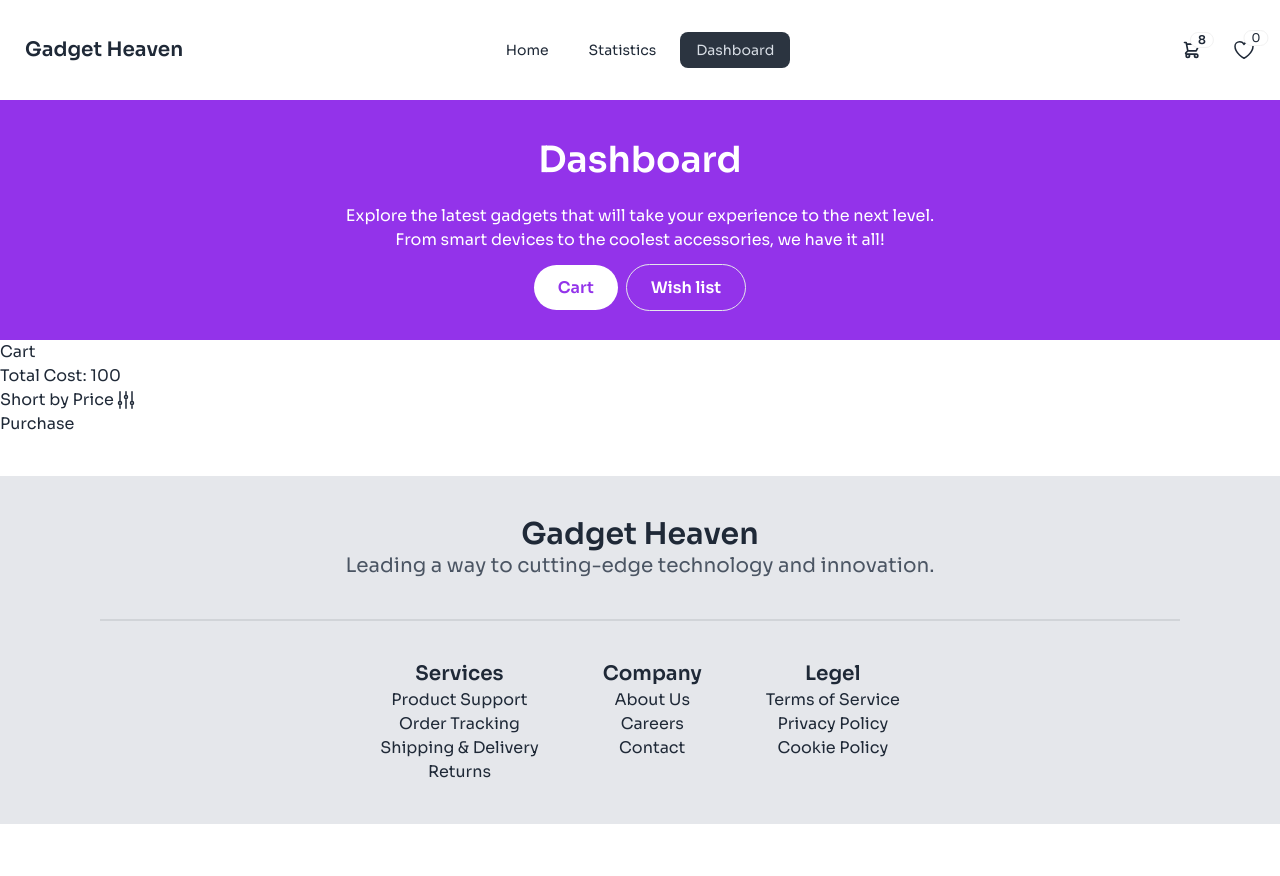
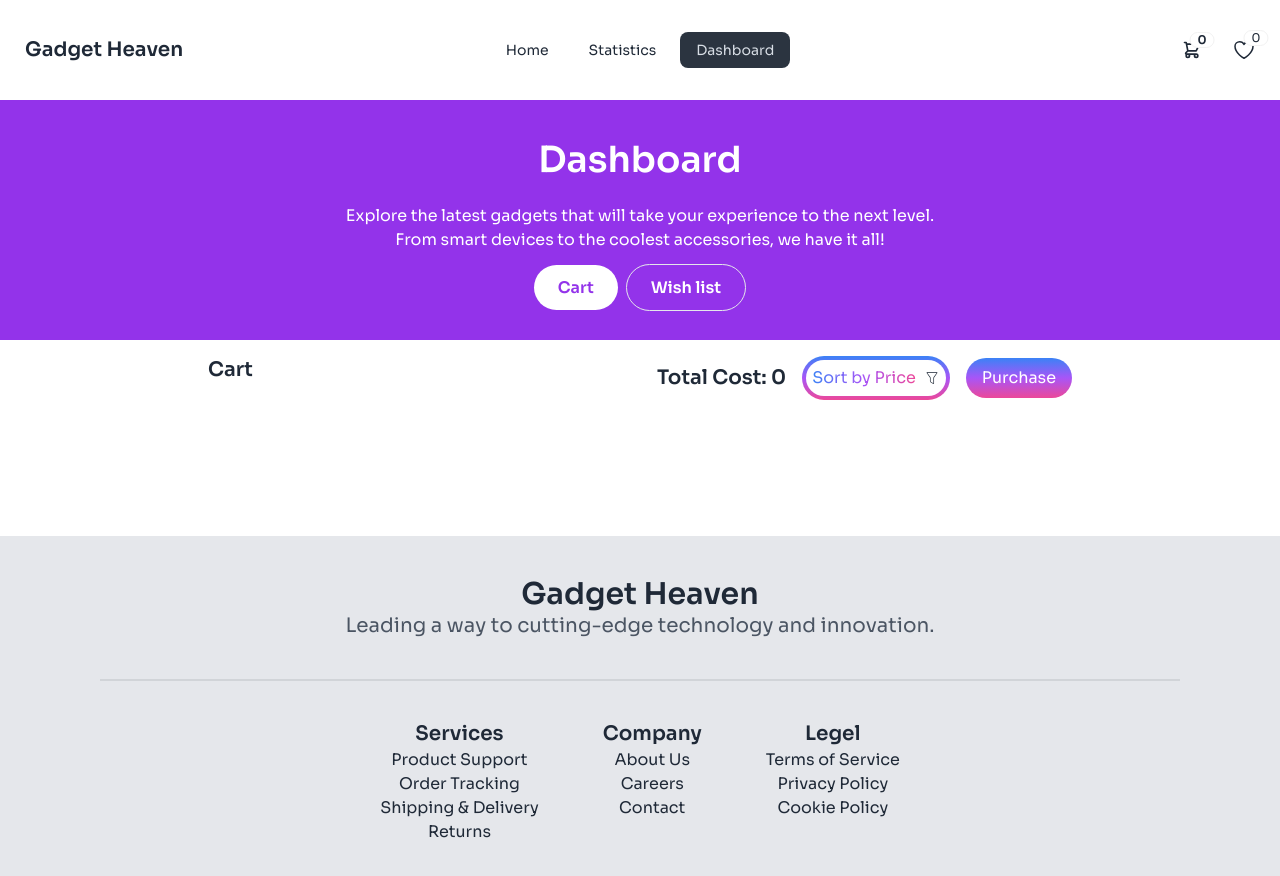
Before and after one commit to Rupon100/Gadget-Heaven, a React (Vite) app: page /dashboard/cart in a window 1280 px wide. Shown: the top 876 px of the page. Before the commit the page ends 824 px from the top, so only its background shows below. Built offline with nearby package versions, Linux system fonts and the light colour scheme.

Commit message:
added product list price added in the navbar

```diff
--- a/package.json
+++ b/package.json
@@ -14,9 +14,11 @@
     "match-sorter": "^7.0.0",
     "react": "^18.3.1",
     "react-dom": "^18.3.1",
+    "react-icons": "^5.3.0",
     "react-rating-stars-component": "^2.2.0",
     "react-router-dom": "^6.27.0",
     "react-tabs": "^6.0.2",
+    "react-toastify": "^10.0.6",
     "sort-by": "^1.2.0"
   },
   "devDependencies": {
--- a/src/AddToCart/AddToCart.jsx
+++ b/src/AddToCart/AddToCart.jsx
@@ -1,26 +1,63 @@
-import { useParams } from "react-router-dom";
+import { useLoaderData, useParams } from "react-router-dom";
+import { CiFilter } from "react-icons/ci";
+import { getStoredAddList } from "../Utility/AddToDashBoard";
+import { useEffect, useState } from "react";
+import AddToCartList from "./AddToCartList";
 
 
 
 const AddToCart = () => {
+    const [price, ttlPrice] = useState(0);
+    const [addlist, setAddList] = useState([]);
+    const allData = useLoaderData();
+    const getId = getStoredAddList();
+    //console.log(allData)
+
+
+    useEffect(() => {
+        const filterAddData = allData.filter(data => getId.includes(data.product_id.toString()))
+        setAddList(filterAddData)
+
+        const totalPrice = filterAddData.reduce((sum,item) => sum + item.price, 0);
+        ttlPrice(totalPrice)
+
+    }, [])
+
+    //console.log(addlist)
+
+    const shortByPrice = () => {
+        console.log('worked')
+        const descendingOrder =  [...addlist].sort((a,b) => b.price - a.price);
+        setAddList(descendingOrder);
+
+    }
+
+
+
 
     return (
-        <div>
-            <div>
-                <h2>Cart</h2>
-                <div>
-                    <h2>Total Cost: 100</h2>
-                    <button className="flex">
-                        <span>Short by Price</span>
-                        <svg xmlns="http://www.w3.org/2000/svg" fill="none" viewBox="0 0 24 24" strokeWidth={1.5} stroke="currentColor" className="size-6">
-                          <path strokeLinecap="round" strokeLinejoin="round" d="M6 13.5V3.75m0 9.75a1.5 1.5 0 0 1 0 3m0-3a1.5 1.5 0 0 0 0 3m0 3.75V16.5m12-3V3.75m0 9.75a1.5 1.5 0 0 1 0 3m0-3a1.5 1.5 0 0 0 0 3m0 3.75V16.5m-6-9V3.75m0 3.75a1.5 1.5 0 0 1 0 3m0-3a1.5 1.5 0 0 0 0 3m0 9.75V10.5" />
-                        </svg>
-                    </button>
-                    <button>Purchase</button>
+        <div className="flex flex-col max-w-4xl mx-auto p-4">
+            <div className="flex justify-between">
+                <h2 className="text-xl font-semibold">Cart</h2>
+                <div className="flex justify-center items-center gap-4">
+                    <h2 className="text-xl font-semibold">Total Cost: {price}</h2>
+
+                    <button onClick={shortByPrice} className="flex justify-center p-1 items-center rounded-full bg-gradient-to-b from-blue-500 via-purple-500 to-pink-500">
+                        <div className="flex gap-2 justify-center items-center rounded-full bg-white p-1.5">
+                            <span className="text-transparent bg-clip-text bg-gradient-to-r from-blue-500 via-purple-500 to-pink-500">Sort by Price</span>
+                            <CiFilter />
+                        </div>
+                   </button>
+
+                    <button className="px-4 py-2 bg-gradient-to-b from-blue-500 via-purple-500 to-pink-500 rounded-full text-white">Purchase</button>
                 </div>
             </div>
-            <div>
-                <div></div>
+            <div className="py-6">
+                <div className="space-y-4 py-4">
+                    {
+                        addlist.map((item, index) => <AddToCartList key={index} item={item}></AddToCartList>)
+                    }
+                </div>
             </div>
         </div>
     );
--- /dev/null
+++ b/src/AddToCart/AddToCartList.jsx
@@ -0,0 +1,29 @@
+import { MdDeleteForever } from "react-icons/md";
+
+// import { ToastContainer, toast } from 'react-toastify';
+// import 'react-toastify/dist/ReactToastify.css';
+
+const AddToCartList = ({ item }) => {
+    // console.log(item)
+    const {product_title, product_image, price,description } = item;
+
+    return (
+        <div className="flex justify-between items-start border p-2 rounded-md">
+            <div className="flex gap-4">
+                <img className="w-44 rounded-md" src={product_image} alt="product-image" />
+                <div className="w-2/3 space-y-2">
+                    <h2 className="text-xl font-semibold">{product_title}</h2>
+                    <p className="text-gray-600">{description}</p>
+                    <p className="font-semibold">Price: {price}$</p>
+                </div>
+            </div>
+            <div className="">
+                <button className="text-2xl text-red-500">
+                    <MdDeleteForever />
+                </button>
+            </div>
+        </div>
+    );
+};
+
+export default AddToCartList;
--- a/src/Header/Navbar.jsx
+++ b/src/Header/Navbar.jsx
@@ -1,8 +1,15 @@
 import { NavLink } from "react-router-dom";
+import { getStoredAddList } from "../Utility/AddToDashBoard";
+import { useEffect, useState } from "react";
 
 
 
 const Navbar = () => {
+     const [price, ttlPrice] = useState(0);
+     const [gadgets, setGadgets] = useState([]);
+     const [addlist, setAddList] = useState([]);
+     const savedItem = getStoredAddList();
+
     const links = <div className="flex flex-row gap-2">
         <li>
             <NavLink to='/'>Home</NavLink>
@@ -14,6 +21,29 @@ const Navbar = () => {
             <NavLink to="/dashboard">Dashboard</NavLink>
         </li>
     </div>
+
+
+
+
+    useEffect(() => {
+      fetch('/data.json')
+      .then(res => res.json())
+      .then(data => setGadgets(data));
+
+      const filterAddData = gadgets.filter(data => savedItem.includes(data.product_id.toString()))
+      setAddList(filterAddData)
+
+      const totalPrice = filterAddData.reduce((sum,item) => sum + item.price, 0);
+      ttlPrice(totalPrice)
+
+    }, [])
+
+
+    /// console.log(addlist, price)
+
+
+    //const totalPrice = filterAddData.reduce((sum,item) => sum + item.price, 0);
+    // ttlPrice(totalPrice)
 
 
     return (
@@ -57,8 +87,6 @@ const Navbar = () => {
             </div>
             <div className="navbar-end gap-2">
 
-
-
                <div className="dropdown dropdown-end">
                   <div tabIndex={0} role="button" className="btn btn-ghost btn-circle">
                     <div className="indicator">
@@ -74,15 +102,15 @@ const Navbar = () => {
                           strokeWidth="2"
                           d="M3 3h2l.4 2M7 13h10l4-8H5.4M7 13L5.4 5M7 13l-2.293 2.293c-.63.63-.184 1.707.707 1.707H17m0 0a2 2 0 100 4 2 2 0 000-4zm-8 2a2 2 0 11-4 0 2 2 0 014 0z" />
                       </svg>
-                      <span className="badge badge-sm indicator-item">8</span>
+                      <span className="badge badge-sm indicator-item">{addlist.length}</span>
                     </div>
                   </div>
                   <div
                     tabIndex={0}
                     className="card card-compact dropdown-content bg-base-100 z-[1] mt-3 w-52 shadow">
                     <div className="card-body">
-                      <span className="text-lg font-bold">8 Items</span>
-                      <span className="text-info">Subtotal: $999</span>
+                      <span className="text-lg font-bold">{addlist.length} Items</span>
+                      <span className="text-info">Subtotal: {price}$</span>
                       <div className="card-actions">
                         <button className="btn btn-primary btn-block">View cart</button>
                       </div>
@@ -90,14 +118,7 @@ const Navbar = () => {
                   </div>
               </div>
 
-
-               {/* <div className="p-2 border rounded-full cursor-pointer">
-                  <svg xmlns="http://www.w3.org/2000/svg" fill="none" viewBox="0 0 24 24" strokeWidth={1.5} stroke="currentColor" className="size-6">
-                    <path strokeLinecap="round" strokeLinejoin="round" d="M2.25 3h1.386c.51 0 .955.343 1.087.835l.383 1.437M7.5 14.25a3 3 0 0 0-3 3h15.75m-12.75-3h11.218c1.121-2.3 2.1-4.684 2.924-7.138a60.114 60.114 0 0 0-16.536-1.84M7.5 14.25 5.106 5.272M6 20.25a.75.75 0 1 1-1.5 0 .75.75 0 0 1 1.5 0Zm12.75 0a.75.75 0 1 1-1.5 0 .75.75 0 0 1 1.5 0Z" />
-                  </svg>
-               </div> */}
-
-               <div className="p-2 mr-2  cursor-pointer flex justify-center items-center hover:border hover:rounded-full hover:transition-all">
+              <div className="p-2 mr-2  cursor-pointer flex justify-center items-center">
                  <div className="indicator">
                    <svg xmlns="http://www.w3.org/2000/svg" fill="none" viewBox="0 0 24 24" strokeWidth={1.5} stroke="currentColor" className="size-6">
                      <path strokeLinecap="round" strokeLinejoin="round" d="M21 8.25c0-2.485-2.099-4.5-4.688-4.5-1.935 0-3.597 1.126-4.312 2.733-.715-1.607-2.377-2.733-4.313-2.733C5.1 3.75 3 5.765 3 8.25c0 7.22 9 12 9 12s9-4.78 9-12Z" />
@@ -105,30 +126,6 @@ const Navbar = () => {
                    <span className="badge badge-sm indicator-item">0</span>
                  </div>
               </div>
-
-
-              {/* <div className="dropdown dropdown-end">
-                  <div tabIndex={0} role="button" className="btn btn-ghost btn-circle">
-                    <div className="indicator">
-
-                      <span className="badge badge-sm indicator-item">8</span>
-                    </div>
-                  </div>
-                  <div
-                    tabIndex={0}
-                    className="card card-compact dropdown-content bg-base-100 z-[1] mt-3 w-52 shadow">
-                    <div className="card-body">
-                      <span className="text-lg font-bold">8 Items</span>
-                      <span className="text-info">Subtotal: $999</span>
-                      <div className="card-actions">
-                        <button className="btn btn-primary btn-block">View cart</button>
-                      </div>
-                    </div>
-                  </div>
-              </div> */}
-
-
-
             </div>
       </div>
     );
--- /dev/null
+++ b/src/Utility/AddToDashBoard.js
@@ -0,0 +1,34 @@
+import { ToastContainer, toast } from 'react-toastify';
+import 'react-toastify/dist/ReactToastify.css';
+
+
+const getStoredAddList = () => {
+    const storedListStr = localStorage.getItem('read-list');
+    if(storedListStr){
+        const storedList = JSON.parse(storedListStr)
+        return storedList;
+    }else{
+        return [];
+    }
+}
+
+const addToStoredDashboardList = (id) => {
+    const storedList = getStoredAddList();
+    if(storedList.includes(id)){
+        console.log(id, 'id already exist');
+    }else {
+        storedList.push(id);
+        const storedListString = JSON.stringify(storedList);
+        localStorage.setItem('read-list', storedListString);
+    }
+}
+
+
+
+// const removeStoredList = (id) => {
+//     localStorage.removeItem('')
+// }
+
+
+
+export { addToStoredDashboardList, getStoredAddList }
--- a/src/main.jsx
+++ b/src/main.jsx
@@ -45,10 +45,12 @@ const router = createBrowserRouter([
       },
       {
         path: '/dashboard',
+
         element: <Dashboard></Dashboard>,
         children: [
           {
             path: '/dashboard/cart',
+            loader: () => fetch('/data.json'),
             element: <AddToCart></AddToCart>
           },
           {
```
Also changed, not shown: src/Dashboard/Dashboard.jsx (+5 -2 lines), src/Gadgets/GadgetDetail.jsx (+13 -3 lines), 1 other file (tests, documents, lock files or other folders). Lines whose indentation alone changed are shown as unchanged.
